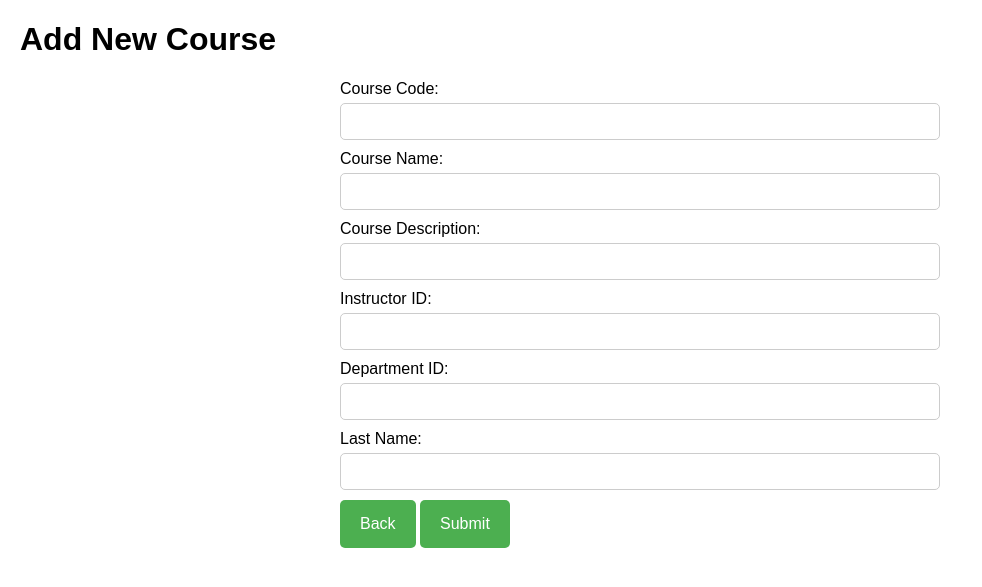
After one commit to kanishkdhebana/StudentManagementSystem, a Flask app: page /add_course in a window 1280 px wide. The commit adds this page. Shown: the top 587 px of the page, without its empty margins (0-982 px from the left). Run offline with Flask 3, Linux system fonts and the light colour scheme; parts of the project's set-up code (start-up, migrations or seed data) failed here and were passed over.

Commit message:
added Courses Pages

```diff
--- a/app.py
+++ b/app.py
@@ -1,11 +1,14 @@
 from flask import Flask
 from routes.students_route import students_blueprint
+from routes.courses_route import courses_blueprint
 from models.students import db
 
 app = Flask(__name__)
 
 # Register Blueprints
 app.register_blueprint(students_blueprint)
+app.register_blueprint(courses_blueprint)
+
 
 # Configure SQLAlchemy
 app.config['SQLALCHEMY_DATABASE_URI'] = 'mysql://root:@localhost/StudentManagementSystem?unix_socket=/Applications/XAMPP/xamppfiles/var/mysql/mysql.sock'
--- /dev/null
+++ b/routes/courses_route.py
@@ -0,0 +1,49 @@
+from flask import Blueprint, render_template, request, redirect, url_for
+from models.courses import Course, db
+from sqlalchemy.exc import IntegrityError
+
+courses_blueprint = Blueprint('courses', __name__)
+
+@courses_blueprint.route('/')
+def index():
+    return render_template('index.html')
+
+@courses_blueprint.route("/add_course", methods=['GET', 'POST'])
+def add_course():
+    if request.method == 'POST':
+        course_code   = request.form['course_code']
+        course_name   = request.form['course_name']
+        instructor_id = request.form['instructor_id']
+        department_id = request.form['department_id']
+        description   = request.form['description']
+        credit_hours  = request.form['credit_hours']
+
+
+        new_course = Course(
+            course_code   = course_code,
+            course_name   = course_name,
+            instructor_id = instructor_id,
+            department_id = department_id,
+            description   = description,
+            credit_hours  = credit_hours
+        )
+
+        try:
+            db.session.add(new_course)
+            db.session.commit()
+            return redirect(url_for("courses.index"))
+
+        except IntegrityError as e:
+            db.session.rollback()
+            error_message = str(e.orig) if e.orig else "An error occurred. Please try again later."
+            return render_template("error.html", message = error_message)
+
+    # If the request method is not POST, render the form for adding a course
+    return render_template("add_course.html")
+
+
+# Pass the mapped values to the template
+@courses_blueprint.route('/view_courses')
+def view_courses():
+    courses = Course.query.all()
+    return render_template('view_courses.html', courses = courses)
--- /dev/null
+++ b/templates/add_course.html
@@ -0,0 +1,68 @@
+<!DOCTYPE html>
+<html lang="en">
+<head>
+    <meta charset="UTF-8">
+    <meta name="viewport" content="width=device-width, initial-scale=1.0">
+    <title>Add Course</title>
+    <style>
+        body {
+            font-family: Arial, sans-serif;
+            margin: 20px;
+        }
+        form {
+            max-width: 600px;
+            margin: auto;
+        }
+        label {
+            display: block;
+            margin-bottom: 5px;
+        }
+        input[type="text"], select, input[type="date"] {
+            width: 100%;
+            padding: 10px;
+            margin-bottom: 10px;
+            border: 1px solid #ccc;
+            border-radius: 5px;
+            box-sizing: border-box;
+        }
+        button {
+            background-color: #4CAF50;
+            color: white;
+            padding: 15px 20px;
+            border: none;
+            border-radius: 5px;
+            cursor: pointer;
+            font-size: 16px;
+        }
+        button:hover {
+            background-color: #45a049;
+        }
+    </style>
+</head>
+<body>
+    <h1>Add New Course</h1>
+    <form method="POST" action="/add_course">
+        <label for="course_code">Course Code:</label>
+        <input type="text" id="course_code" name="course_code" required><br>
+
+        <label for="course_name">Course Name:</label>
+        <input type="text" id="course_name" name="course_name" required><br>
+
+        <label for="course_description">Course Description:</label>
+        <input type="text" id="course_description" name="course_description" required><br>
+
+        <label for="instructor_id">Instructor ID:</label>
+        <input type="text" id="instructor_id" name="instructor_id" required><br>
+
+        <label for="department_id">Department ID:</label>
+        <input type="text" id="department_id" name="department_id" required><br>
+
+        <label for="credit_hours">Last Name:</label>
+        <input type="text" id="credit_hours" name="credit_hours" required><br>
+
+        <button type="button" onclick="window.location.href='{{ url_for('students.index') }}'">Back</button>
+
+        <button type="submit">Submit</button>
+    </form>
+</body>
+</html>
```
Also changed, not shown: models/courses.py (added, +19 -0 lines), templates/index.html (+7 -1 lines), templates/view_courses.html (added, +45 -0 lines).
